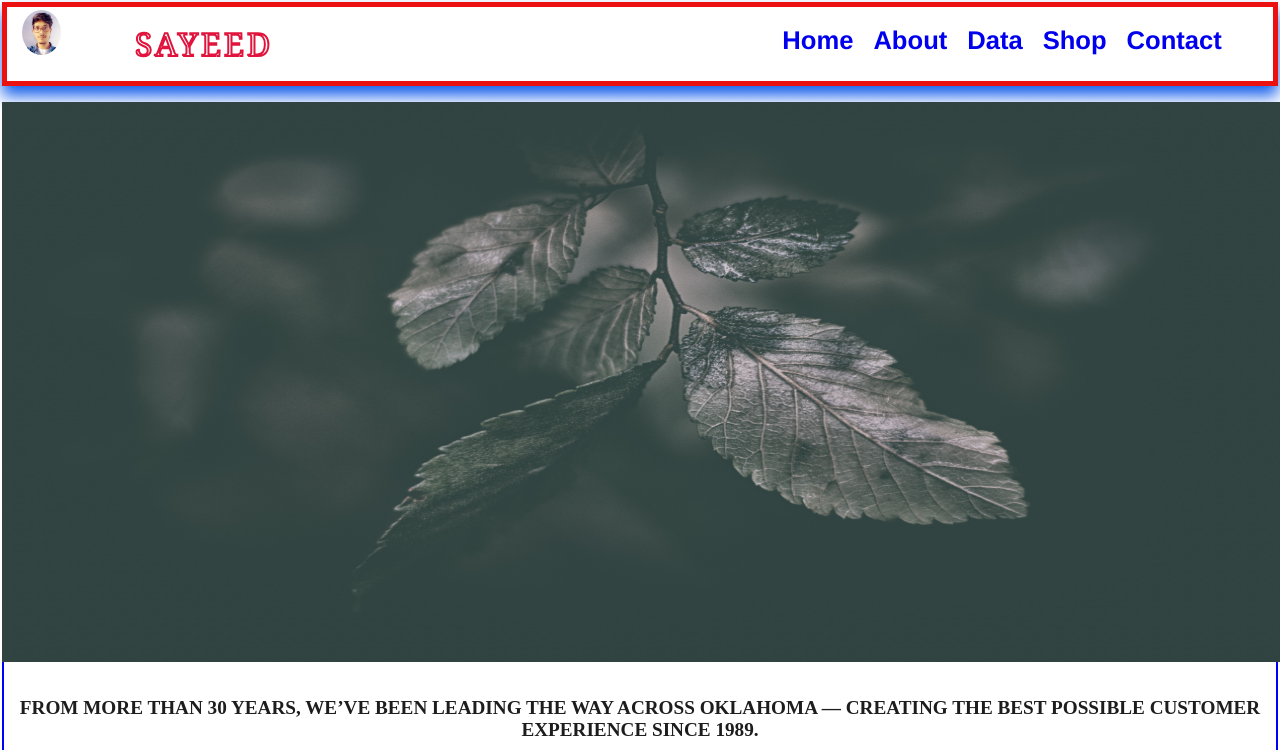
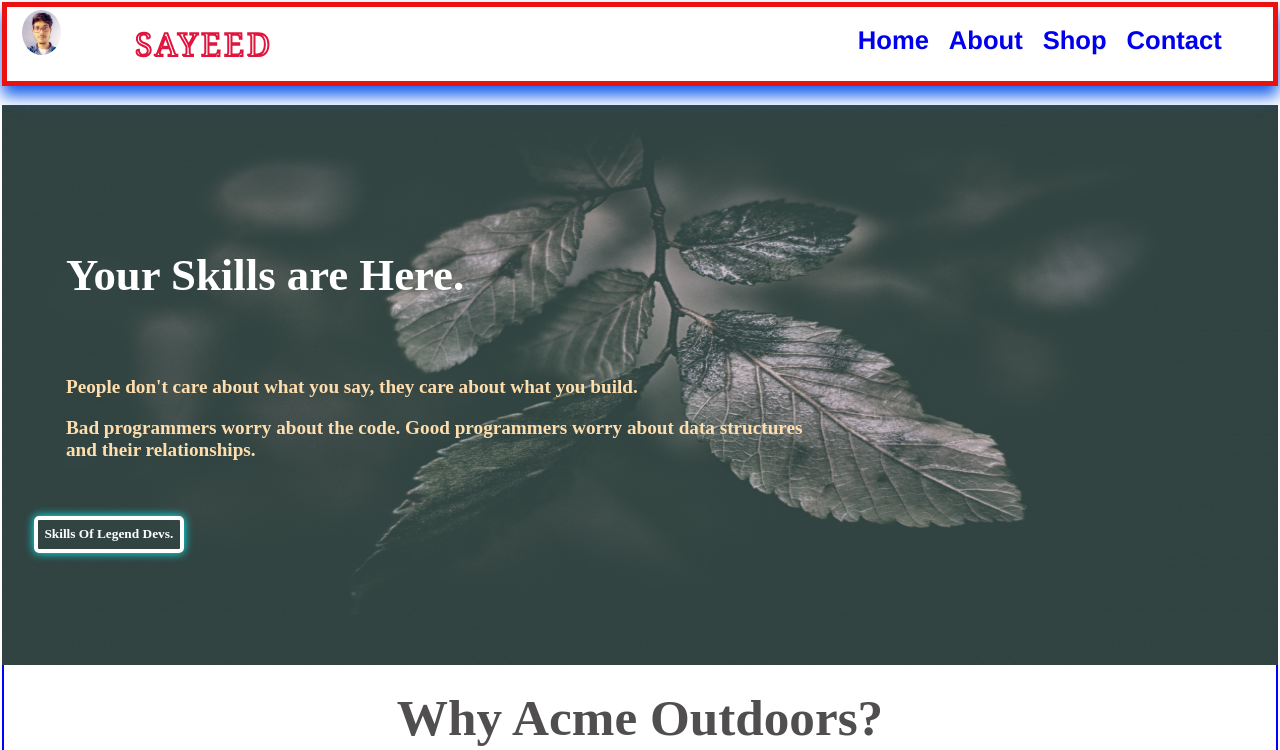
Before and after one commit to sayeedajmal/Mentorship-Sayeed, a PHP site: page /About.php in a window 1280 px wide; the page is wider, and only the part inside the window is pictured. Shown: the top 750 px of that part. Run offline with PHP 8.4, Linux system fonts and the light colour scheme; some libraries are stand-ins or nearby versions; grey boxes are pictures that could not be loaded.

Commit message:
fixed some bugs

```diff
--- a/About.php
+++ b/About.php
@@ -4,9 +4,10 @@ include "Include/Header.php";
 
 <div class="green">
     <img class="greenleaf" src="/IMAGES/GreeenLeaf.jpg">
-    <h5>Your Adventure Awaits</h5>
-    <p>Acme Outdoors has everything you need to help you get started today. Check out our wonderful collection of gear that will make your next adventure complete.</p>
-    <input class="shop_Merch" type="button" value="Shop Merch">
+    <h5>Your Skills are Here.</h5>
+    <p>People don't care about what you say, they care about what you build.</p>
+    <p> Bad programmers worry about the code. Good programmers worry about data structures and their relationships.</p>
+    <input class="shop_Merch" type="button" value="Skills Of Legend Devs.">
     <div class="business">
         <h4 class="Main_outdoor">Why Acme Outdoors?</h4>
         <h6 class="warrenty">We’re the best in the business.</h6>
--- a/CSS/About.css
+++ b/CSS/About.css
@@ -15,13 +15,13 @@
   float: none;
 }
 .green > p {
-  font-size: 0.25rem;
-  color: white;
+  font-size: 0.3rem;
   font-weight: bold;
   text-align: left;
   margin-left: 1.5rem;
   margin-right: 2rem;
-  font-family: sen;
+  font-family: "Sen";
+  color: navajowhite;
 }
 .shop_Merch {
   background-color: transparent;
@@ -36,7 +36,7 @@
 }
 .business {
   display: block;
-  margin-top: 3rem;
+  margin-top: 2.5rem;
   border: 2px solid blue;
 }
 .lead_time,
@@ -78,14 +78,14 @@
 @media screen and (min-width: 814px) {
   .greenleaf {
     display: block;
-    position: absolute;
+    margin-top: 0.3rem;
     width: 100%;
     height: 70vh;
   }
   .green > h5 {
     font-size: 0.7rem;
-    position: absolute;
     display: block;
+    margin-top: -6.5rem;
   }
   .green > p {
     margin-left: 1rem;
@@ -102,14 +102,14 @@
     border: 2px solid white;
   }
   .business {
-    top: 9rem;
+    margin-top: 1rem;
   }
   .about_column {
     border: 1px solid rgba(36, 34, 34, 0.8);
     display: inline-grid;
     position: relative;
     width: 4rem;
-    transition: transform 0.2s;
+    transition: transform 1s;
     height: 4rem;
     margin-left: 0.5rem;
   }
@@ -142,4 +142,8 @@
     text-align: center;
     font-size: 0.8rem;
   }
+  .shop_Merch {
+    box-shadow: 0px 0px 10px aqua;
+    cursor: pointer;
+  }
 }
--- a/CSS/mainpage.css
+++ b/CSS/mainpage.css
@@ -246,7 +246,6 @@ header > h3 {
   display: block;
   margin-top: -2%;
   margin-bottom: 20px;
-  border-radius: 10px;
   width: 2rem;
   height: 30px;
   cursor: pointer;
@@ -300,7 +299,7 @@ header > h3 {
     margin-left: 2%;
   }
   .devs_list > h2 {
-    margin-top: -6%;
+    margin-top: -0.8rem;
   }
 
   /* ================================ */
--- a/Include/Header.php
+++ b/Include/Header.php
@@ -43,7 +43,6 @@
                         <li><a href="/About.php">About</a></li>
                         <li>Data</li>
                         <li><a href="/contact.php">Contact</a></li>
-                        <li>Shop</li>
                     </ul>
                 </div>
             </div>
@@ -52,7 +51,6 @@
         <div class="links">
             <a href="/Main.php">Home</a>
             <a href="/About.php">About</a>
-            <a href="/Data.php">Data</a>
             <a href="/Shop.php">Shop</a>
             <a href="/contact.php">Contact</a>
         </div>
--- a/Main.php
+++ b/Main.php
@@ -65,7 +65,7 @@ include "Include/Header.php";
                 <input type="button" value="Connect" />
             </div>
         </div>
-        <input class="all_devs" type="button" value="Wanna More Developers" />
+        <input class="all_devs" type="button" value="Legends Are Here!" />
         <img class="my_pic" src="/IMAGES/sayeed.png">
         <div class="running_project">
             <div class="working_project">
```
